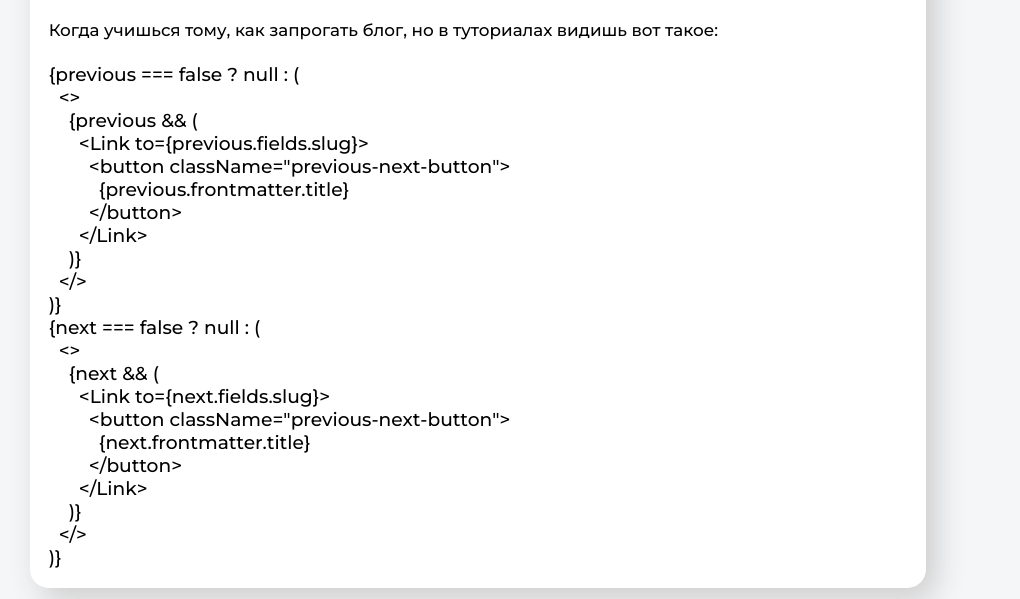
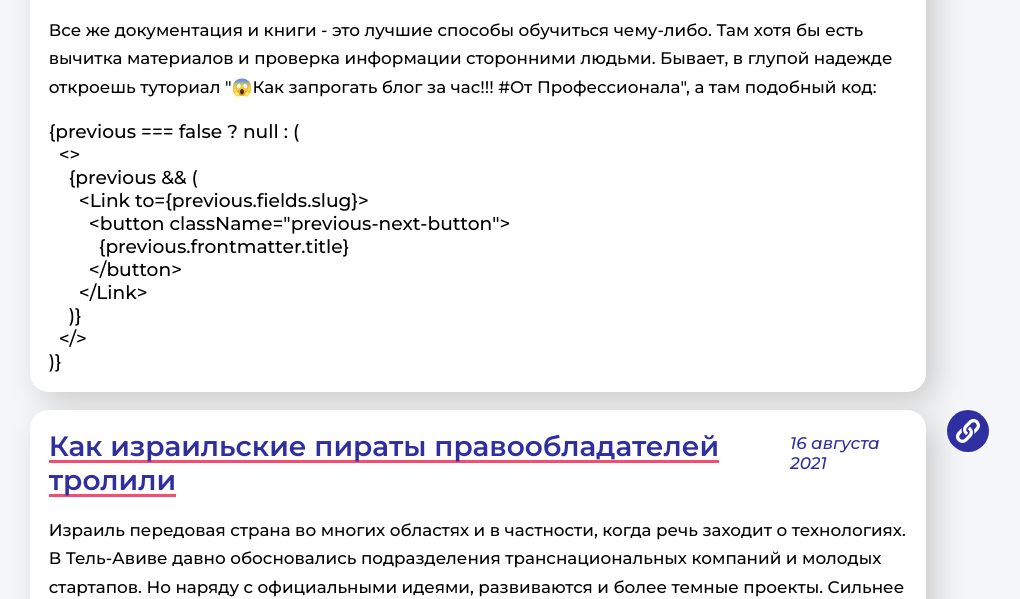
Before and after one commit to DanielChudo/chudo-blog, a Gatsby site: page / in a window 1280 px wide. Shown: the part 206-805 px from the top of the page, without its empty margins (162-1182 px from the left). Built offline with nearby package versions, Linux system fonts and the light colour scheme; Gatsby itself is replaced by a stand-in of ours; some packages are replaced by stand-ins of ours; code samples lack their colours.

Commit message:
Correct the content of the post

````diff
--- a/blog/2021/2021-08-16/index.mdx
+++ b/blog/2021/2021-08-16/index.mdx
@@ -36,7 +36,7 @@ zira.ninja и zira.online. Подобным образом поступил и
 
 ![Адвокат Эран Парезанти](./eranParezanti.png)
 
-Чуть ниже находиться глава организации — Моти Амити. Его фамилия дословно переводится, как "настоящий". Поэтому неудивительно, что
+Чуть ниже находится глава организации — Моти Амити. Его фамилия дословно переводится, как "настоящий". Поэтому неудивительно, что
 он выступает за все оригинальное. Его лицо стоит на рекламном баннере рядом с фейковой цитатой:
 
 > Я тоже подписан на телеграм канал Sdarot_HumanRights.
--- a/blog/2021/2021-09-03/index.mdx
+++ b/blog/2021/2021-09-03/index.mdx
@@ -5,7 +5,8 @@ slug: tutorialy_na_yutube_takie
 published: true
 ---
 
-Когда учишься тому, как запрогать блог, но в туториалах видишь вот такое:
+Все же документация и книги - это лучшие способы обучиться чему-либо. Там хотя бы есть вычитка материалов и проверка информации сторонними
+людьми. Бывает, в глупой надежде откроешь туториал "😱Как запрогать блог за час!!! \#От Профессионала", а там подобный код:
 
 ```jsx
 {previous === false ? null : (
@@ -19,15 +20,4 @@ published: true
     )}
   </>
 )}
-{next === false ? null : (
-  <>
-    {next && (
-      <Link to={next.fields.slug}>
-        <button className="previous-next-button">
-          {next.frontmatter.title}
-        </button>
-      </Link>
-    )}
-  </>
-)}
 ```
````
